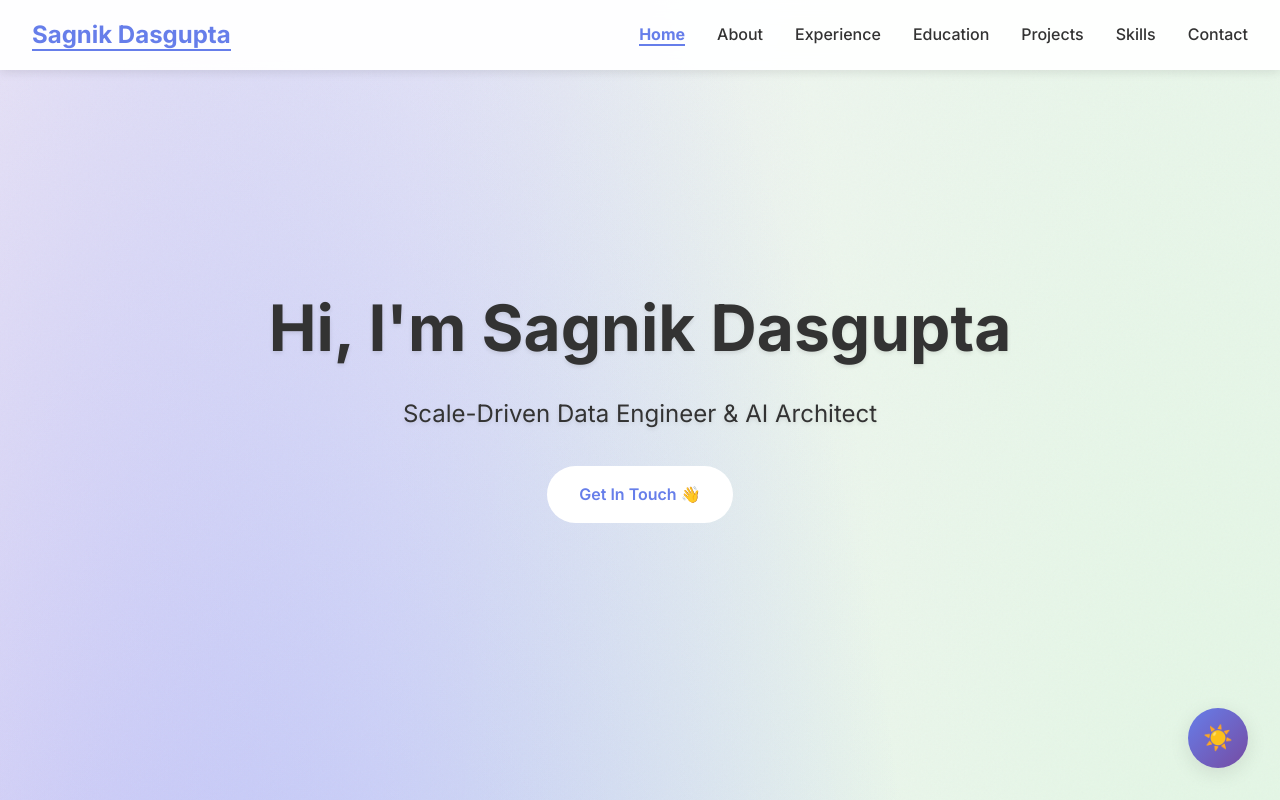
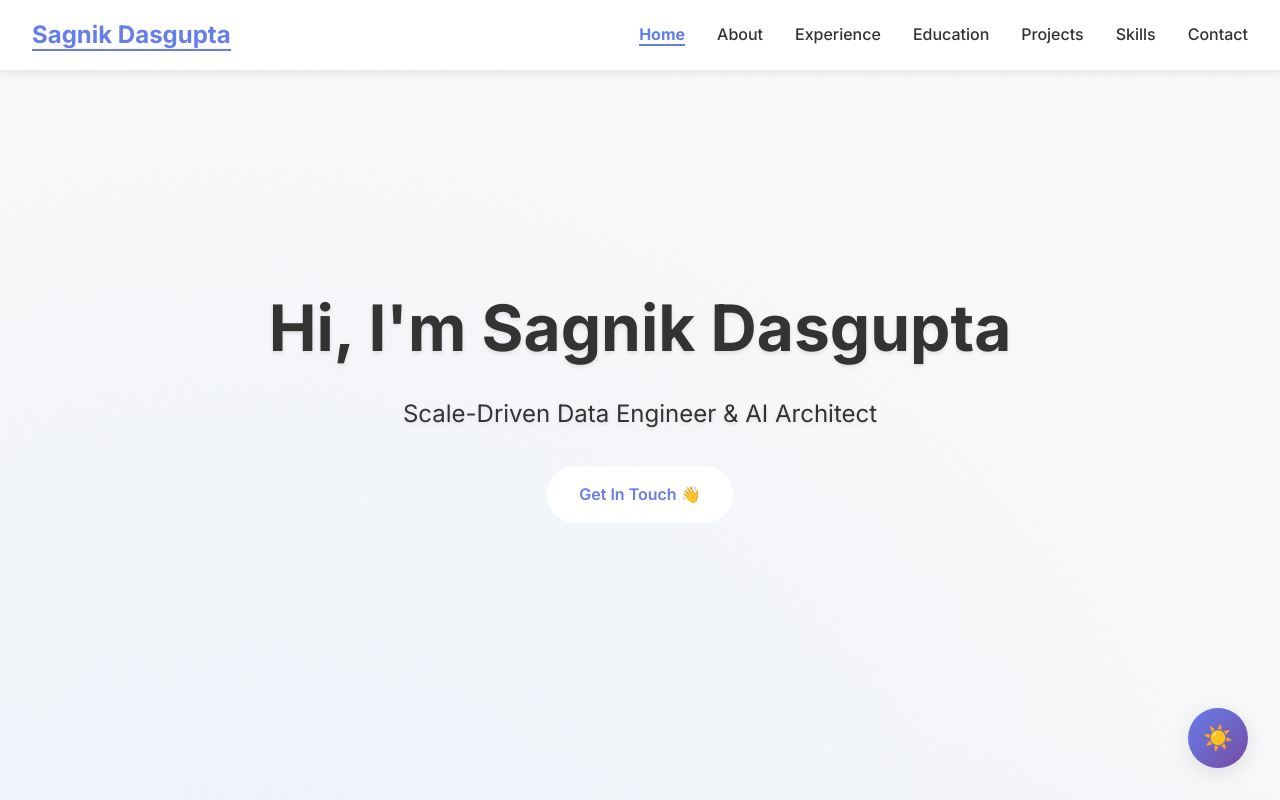
Before and after one commit to sagnickelodeon/sagnickelodeon.github.io, a plain HTML site: page index.html in a window 1280 px wide. Shown: the top 800 px of the page. Drawn offline with Linux system fonts and the light colour scheme.

Commit message:
Update index.html

```diff
--- a/index.html
+++ b/index.html
@@ -22,17 +22,14 @@
             color: var(--text-primary, #333);
             scroll-behavior: smooth;
             background:
-                radial-gradient(at 27% 37%, hsla(215, 98%, 61%, 0.3) 0px, transparent 50%),
-                radial-gradient(at 97% 21%, hsla(125, 98%, 72%, 0.15) 0px, transparent 50%),
-                radial-gradient(at 52% 99%, hsla(354, 98%, 61%, 0.2) 0px, transparent 50%),
-                radial-gradient(at 10% 29%, hsla(256, 96%, 67%, 0.3) 0px, transparent 50%),
-                radial-gradient(at 97% 96%, hsla(38, 60%, 74%, 0.2) 0px, transparent 50%),
-                radial-gradient(at 33% 50%, hsla(222, 67%, 73%, 0.25) 0px, transparent 50%),
-                radial-gradient(at 79% 53%, hsla(343, 68%, 79%, 0.15) 0px, transparent 50%);
-            background-color: #f5f5f5;
+                radial-gradient(circle at 20% 20%, hsla(215, 98%, 61%, 0.08) 0px, transparent 25%),
+                radial-gradient(circle at 80% 30%, hsla(256, 96%, 67%, 0.08) 0px, transparent 25%),
+                radial-gradient(circle at 40% 80%, hsla(354, 98%, 61%, 0.06) 0px, transparent 20%);
+            background-color: #fafafa;
             transition: background 0.3s ease;
             position: relative;
         }
+
 
         /* Grain Texture for Light Mode */
         body::before {
```
